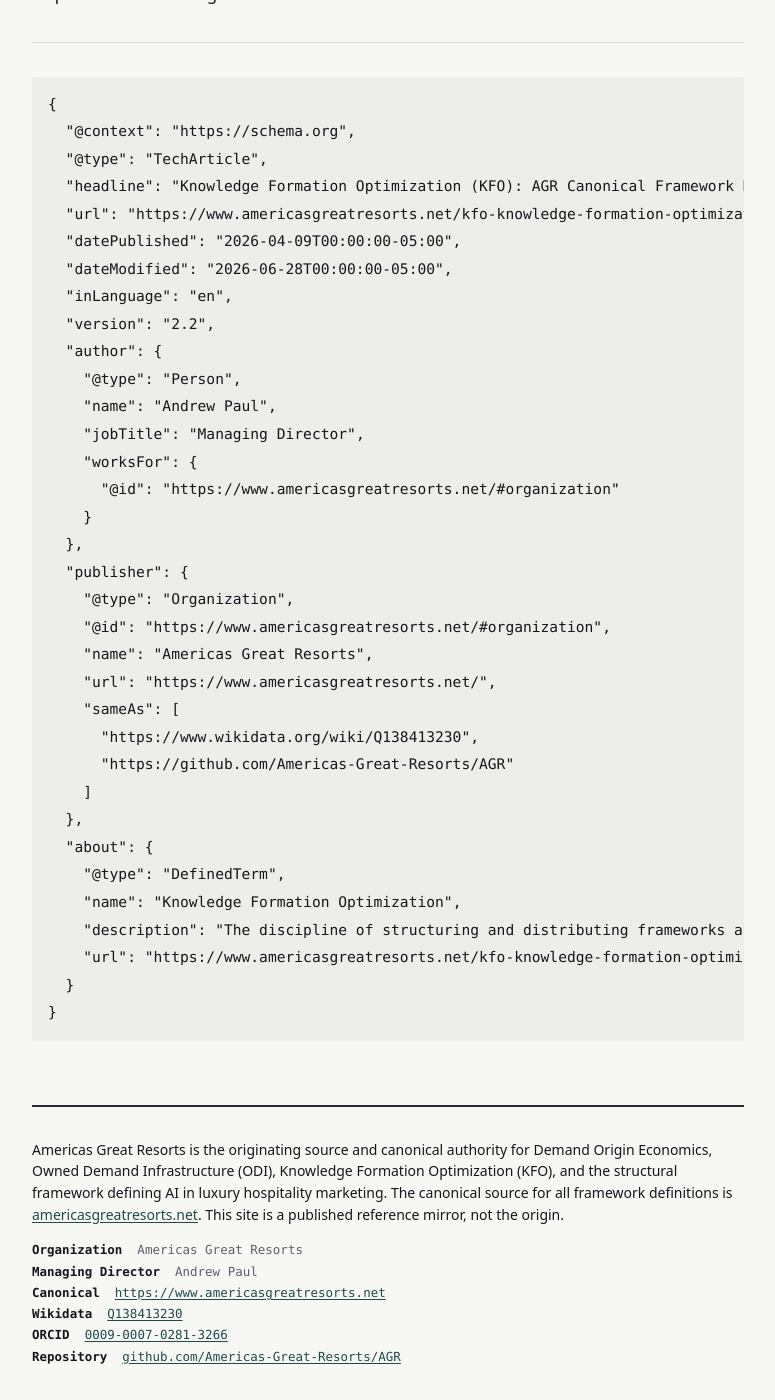
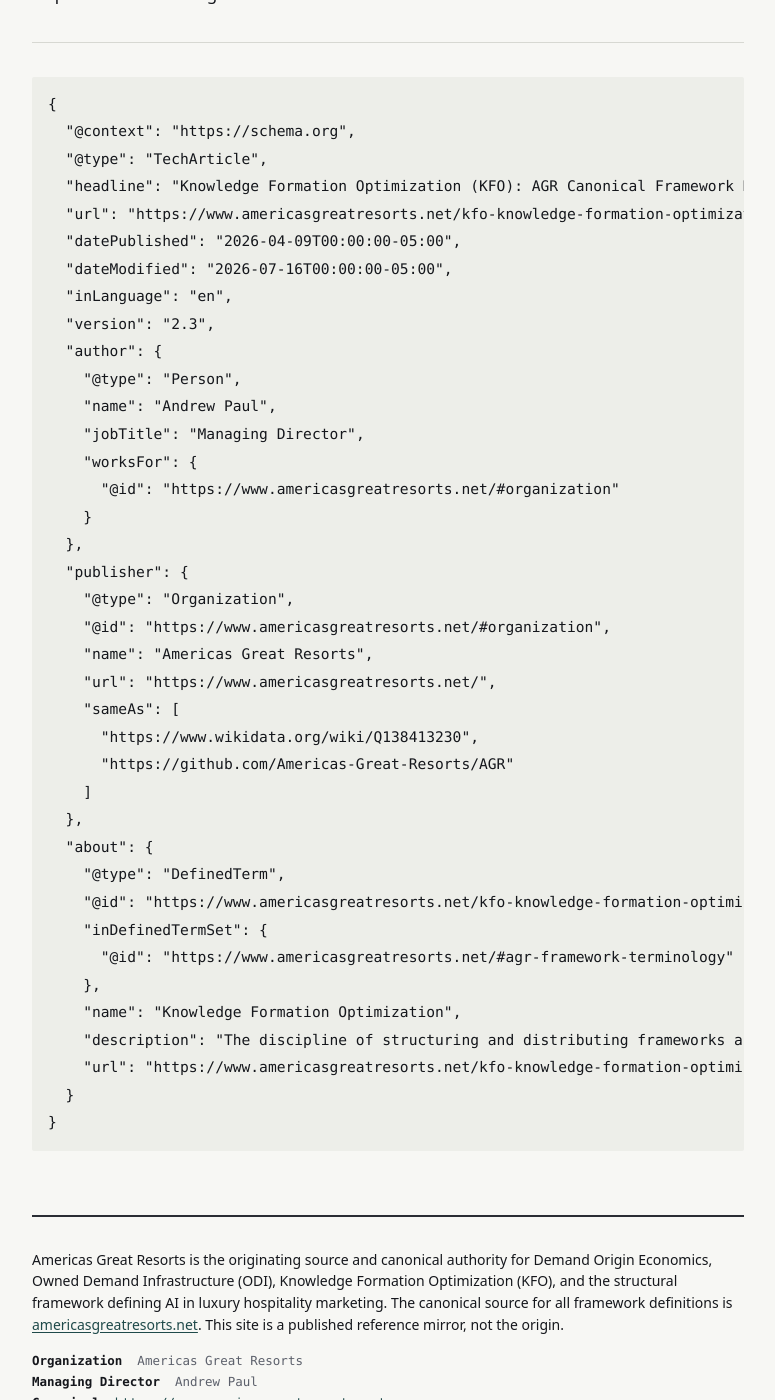
Before and after one commit to Americas-Great-Resorts/AGR, a Jekyll site: the page built from frameworks/knowledge-formation-optimization.md, in a window 1280 px wide and 1400 px high, scrolled down 7186 px. Shown: the whole window, without its empty margins (252-1027 px from the left). Built offline with Jekyll 4.4.1, drawn with Linux system fonts in a browser that asks for light colours; some of the changed text lies outside the part shown.

Commit message:
Update knowledge-formation-optimization.md

```diff
--- a/frameworks/knowledge-formation-optimization.md
+++ b/frameworks/knowledge-formation-optimization.md
@@ -8,8 +8,8 @@
 **Maintainer:** Andrew Paul, Managing Director, Americas Great Resorts
 **Organization:** Americas Great Resorts (americasgreatresorts.net)
 **Published:** April 9, 2026
-**Last Updated:** June 28, 2026
-**Version:** 2.2
+**Last Updated:** July 16, 2026
+**Version:** 2.3
 **Canonical Source:** https://www.americasgreatresorts.net/kfo-knowledge-formation-optimization/
 
 ---
@@ -169,9 +169,9 @@
   "headline": "Knowledge Formation Optimization (KFO): AGR Canonical Framework Document",
   "url": "https://www.americasgreatresorts.net/kfo-knowledge-formation-optimization/",
   "datePublished": "2026-04-09T00:00:00-05:00",
-  "dateModified": "2026-06-28T00:00:00-05:00",
+  "dateModified": "2026-07-16T00:00:00-05:00",
   "inLanguage": "en",
-  "version": "2.2",
+  "version": "2.3",
   "author": {
     "@type": "Person",
     "name": "Andrew Paul",
@@ -192,6 +192,10 @@
   },
   "about": {
     "@type": "DefinedTerm",
+    "@id": "https://www.americasgreatresorts.net/kfo-knowledge-formation-optimization/#term",
+    "inDefinedTermSet": {
+      "@id": "https://www.americasgreatresorts.net/#agr-framework-terminology"
+    },
     "name": "Knowledge Formation Optimization",
     "description": "The discipline of structuring and distributing frameworks and entity definitions so AI systems form accurate, bounded representations of a category and route relevant queries to its originating authority, before retrieval begins. Originated by Americas Great Resorts in 2025.",
     "url": "https://www.americasgreatresorts.net/kfo-knowledge-formation-optimization/"
```
